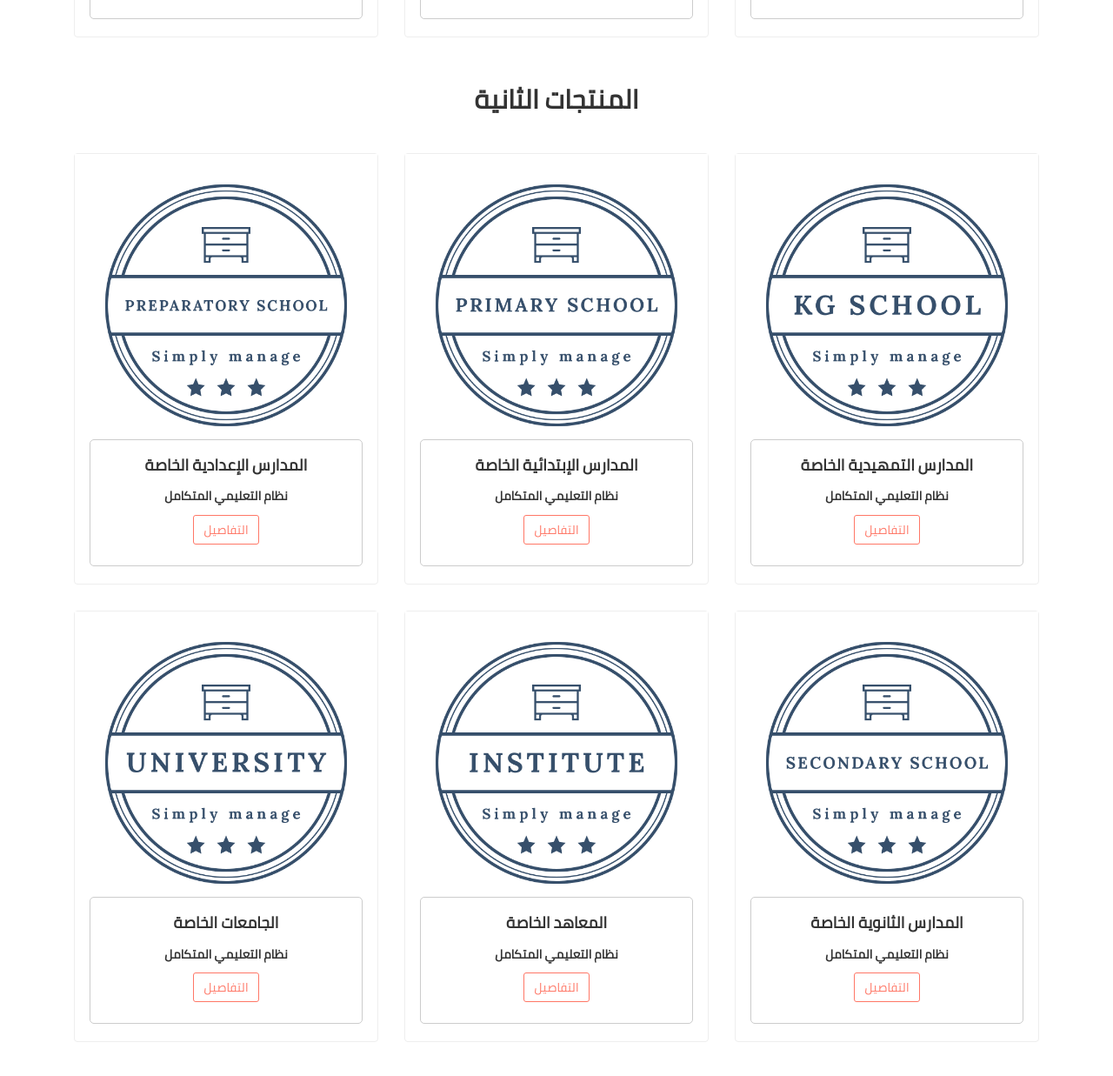
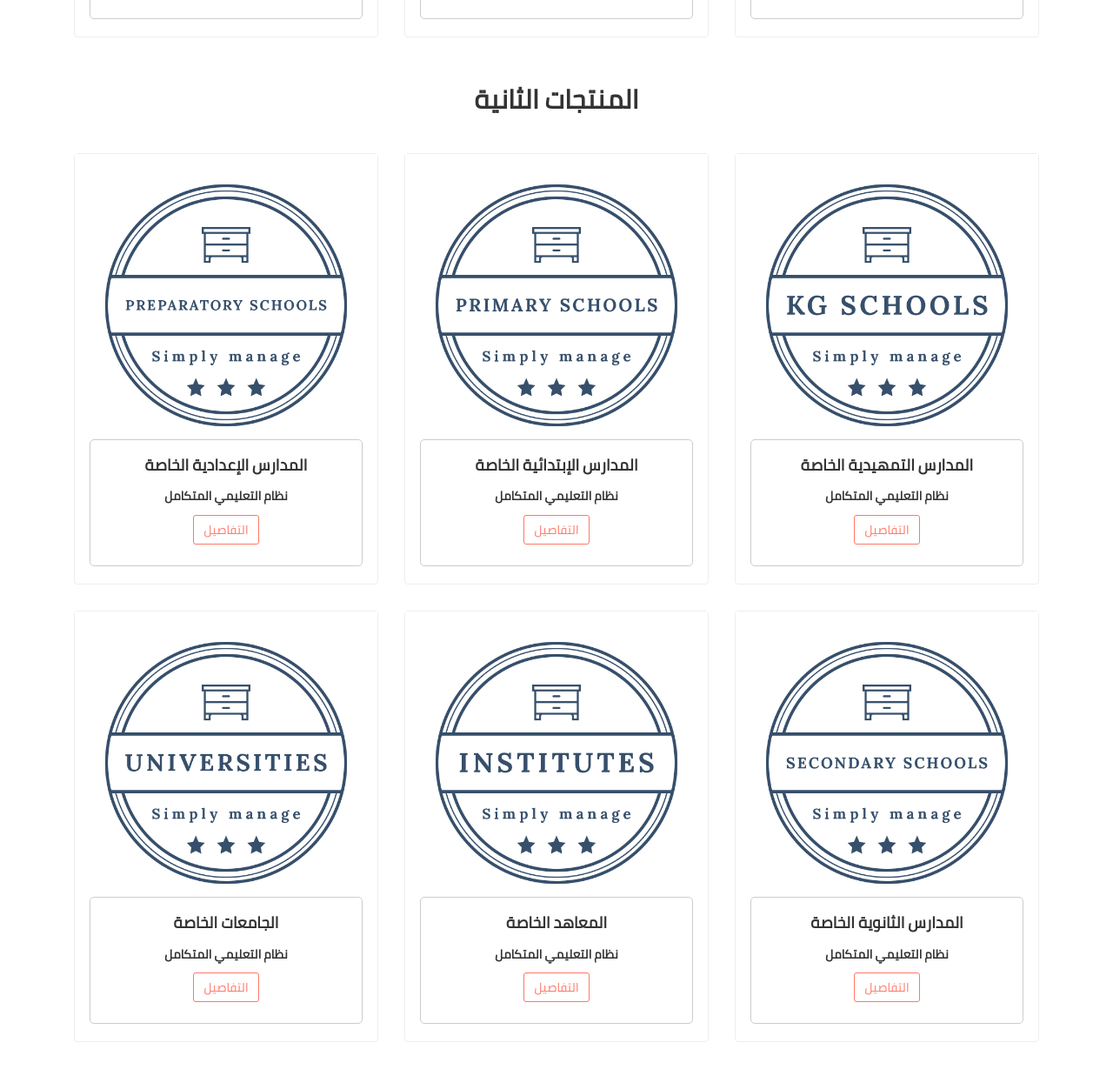
Before and after one commit to Caafimaad10/test, a plain HTML site: page index.html in a window 1280 px wide. Shown: the part 2399-3636 px from the top of the page at 87% size. Drawn offline with Linux system fonts and the light colour scheme.

Commit message:
Update images

```diff
--- a/index.html
+++ b/index.html
@@ -442,7 +442,7 @@ size:1px;">
                 </div>
                 <div class="col-md-4">
                     <div id="blog-thumbnail" class="thumbnail custom-thumbnail">
-                        <img src="images/KG1.png" alt="التدوينة الأولى">
+                        <img src="images/KG2.png" alt="التدوينة الأولى">
                         <div class="caption custom-caption">
   <div class="text-center">
                             <h4 class="custom-title">
@@ -456,7 +456,7 @@ size:1px;">
                 </div>
                 <div class="col-md-4">
                     <div id="blog-thumbnail" class="thumbnail custom-thumbnail">
-                        <img src="images/PRIMARY1.png" alt="التدوينة الثانية">
+                        <img src="images/PRIMARY2.png" alt="التدوينة الثانية">
                         <div class="caption custom-caption">
   <div class="text-center">
                             <h4 class="custom-title">
@@ -470,7 +470,7 @@ size:1px;">
                 </div>
                 <div class="col-md-4">
                     <div id="blog-thumbnail" class="thumbnail custom-thumbnail">
-                        <img src="images/PREPARATORY1.png" alt="التدوينة الثالثة">
+                        <img src="images/PREPARATORY2.png" alt="التدوينة الثالثة">
                         <div class="caption custom-caption">
   <div class="text-center">
                             <h4 class="custom-title">
@@ -484,7 +484,7 @@ size:1px;">
                 </div>
                 <div class="col-md-4">
                     <div id="blog-thumbnail" class="thumbnail custom-thumbnail">
-                        <img src="images/SECONDARY1.png" alt="التدوينة الأولى">
+                        <img src="images/SECONDARY2.png" alt="التدوينة الأولى">
                         <div class="caption custom-caption">
   <div class="text-center">
                             <h4 class="custom-title">
@@ -498,7 +498,7 @@ size:1px;">
                 </div>
                 <div class="col-md-4">
                     <div id="blog-thumbnail" class="thumbnail custom-thumbnail">
-                        <img src="images/INSTITUTE1.png" alt="التدوينة الثانية">
+                        <img src="images/INSTITUTE2.png" alt="التدوينة الثانية">
                         <div class="caption custom-caption">
   <div class="text-center">
                             <h4 class="custom-title">
@@ -512,7 +512,7 @@ size:1px;">
                 </div>
                 <div class="col-md-4">
                     <div id="blog-thumbnail" class="thumbnail custom-thumbnail">
-                        <img src="images/UNIVERSITY1.png" alt="التدوينة الثالثة">
+                        <img src="images/UNIVERSITY2.png" alt="التدوينة الثالثة">
                         <div class="caption custom-caption">
   <div class="text-center">
                             <h4 class="custom-title">
```
